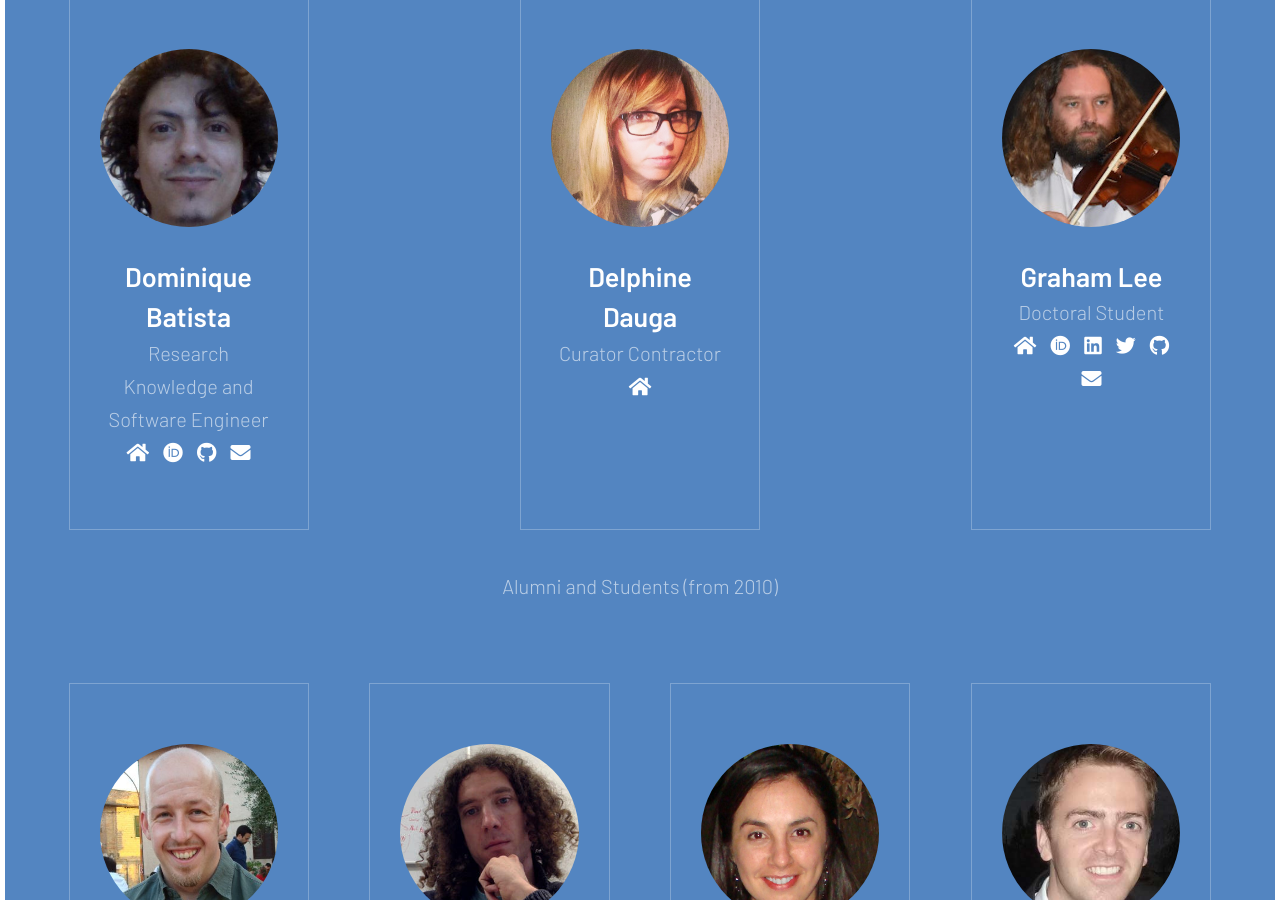
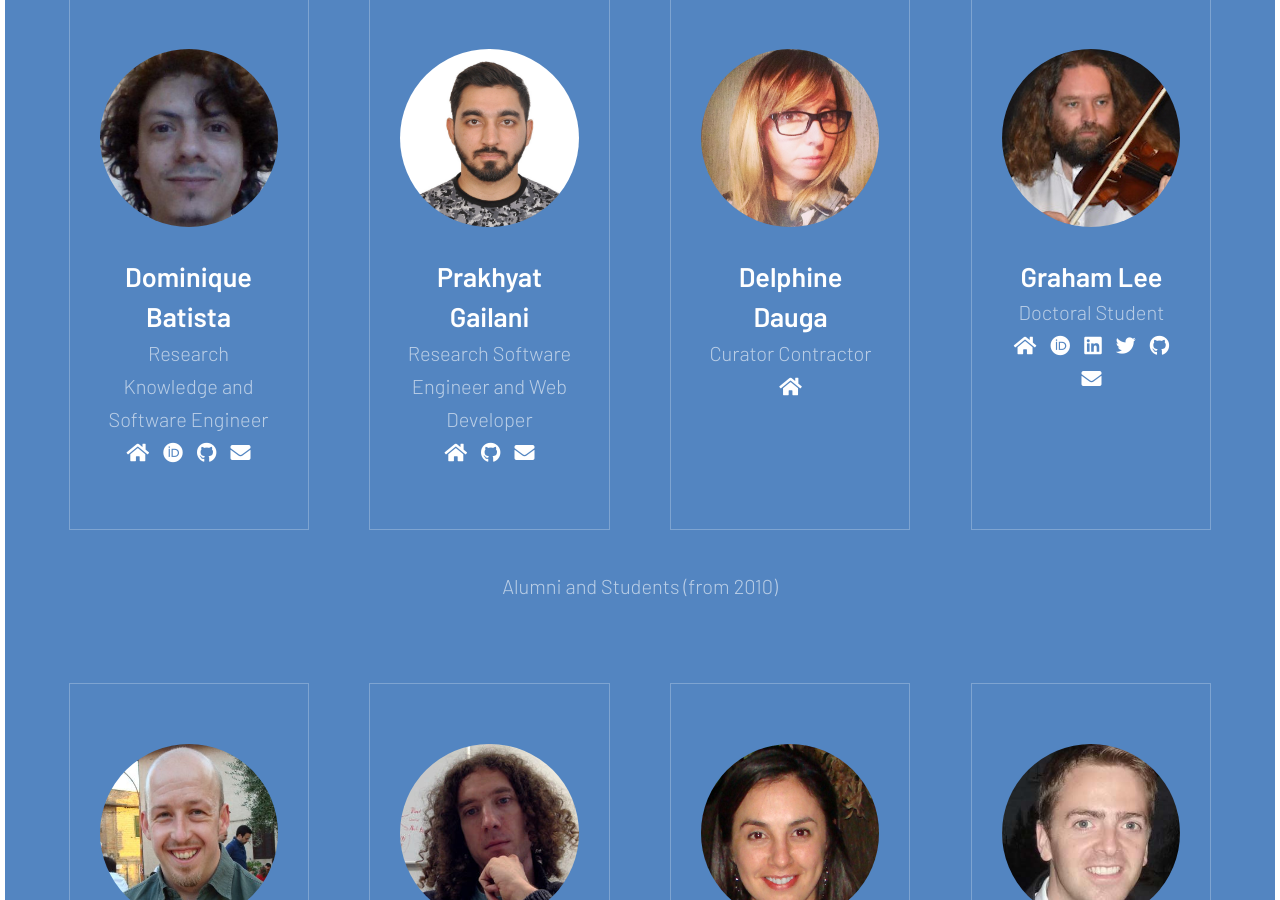
Before and after one commit to FAIRsharing/Sansone-Group-Website, a Jekyll site: the page built from index.html, in a window 1280 px wide and 900 px high, scrolled down 5300 px. Built offline with Jekyll 4.4.1, drawn with Linux system fonts in a browser that asks for light colours; comment, search, counter and statistics services are not loaded.

Commit message:
Ruby version upgrade.

```diff
--- a/Gemfile
+++ b/Gemfile
@@ -27,3 +27,4 @@ gem "tzinfo-data", platforms: [:mingw, :mswin, :x64_mingw, :jruby]
 
 # Performance-booster for watching directories on Windows
 gem "wdm", "~> 0.1.0" if Gem.win_platform?
+gem 'webrick'
--- a/index.html
+++ b/index.html
@@ -404,6 +404,29 @@ permalink: /
 
                 </div>
 
+                <div class="box person">
+                    <div class="image round">
+                        <img src="/images/people/prakhyat.jpg" alt="Prakhyat Gailani" />
+                    </div>
+                    <h3 class="personbox">Prakhyat Gailani</h3>
+                    <p class="personbox">Research Software Engineer and Web Developer</p>
+                    <p>
+                        <a href="https://www.eng.ox.ac.uk/people/prakhyat-gailani/"
+                           class="person-link" target="_blank">
+                            <i class="fa fa-home"></i>
+                        </a>
+                        <a href="https://github.com/prakhyatox"
+                           class="person-link" target="_blank">
+                            <i class="fab fa-github"></i>
+                        </a>
+                        <a href="mailto:prakhyat.gailani@eng.ox.ac.uk"
+                           class="person-link" target="_blank">
+                            <i class="fa fa-envelope"></i>
+                        </a>
+                    </p>
+
+                </div>
+
 
 
                 <div class="box person">
```
Also changed, not shown: Gemfile.lock, images/people/prakhyat.jpg (added), 1 other file.
